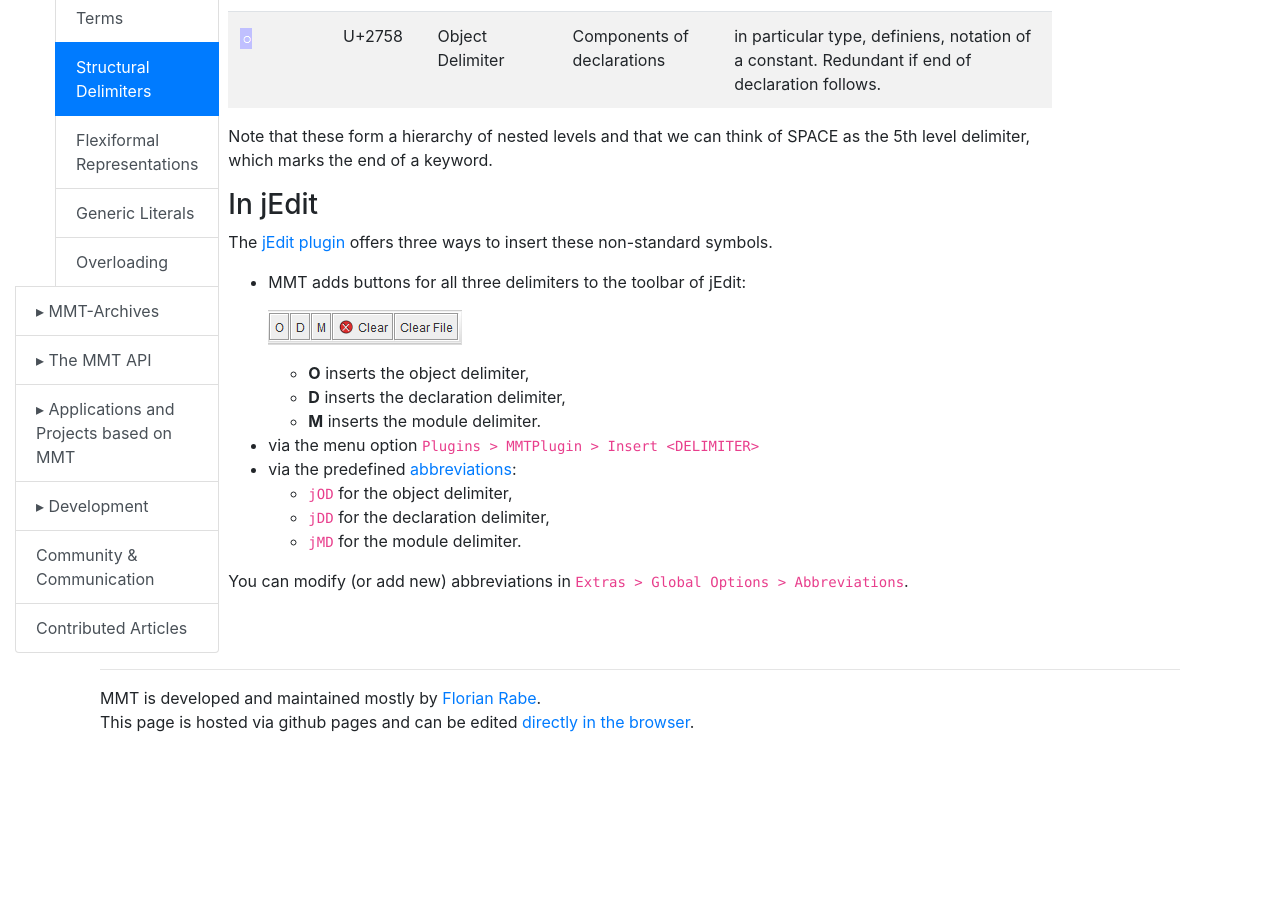
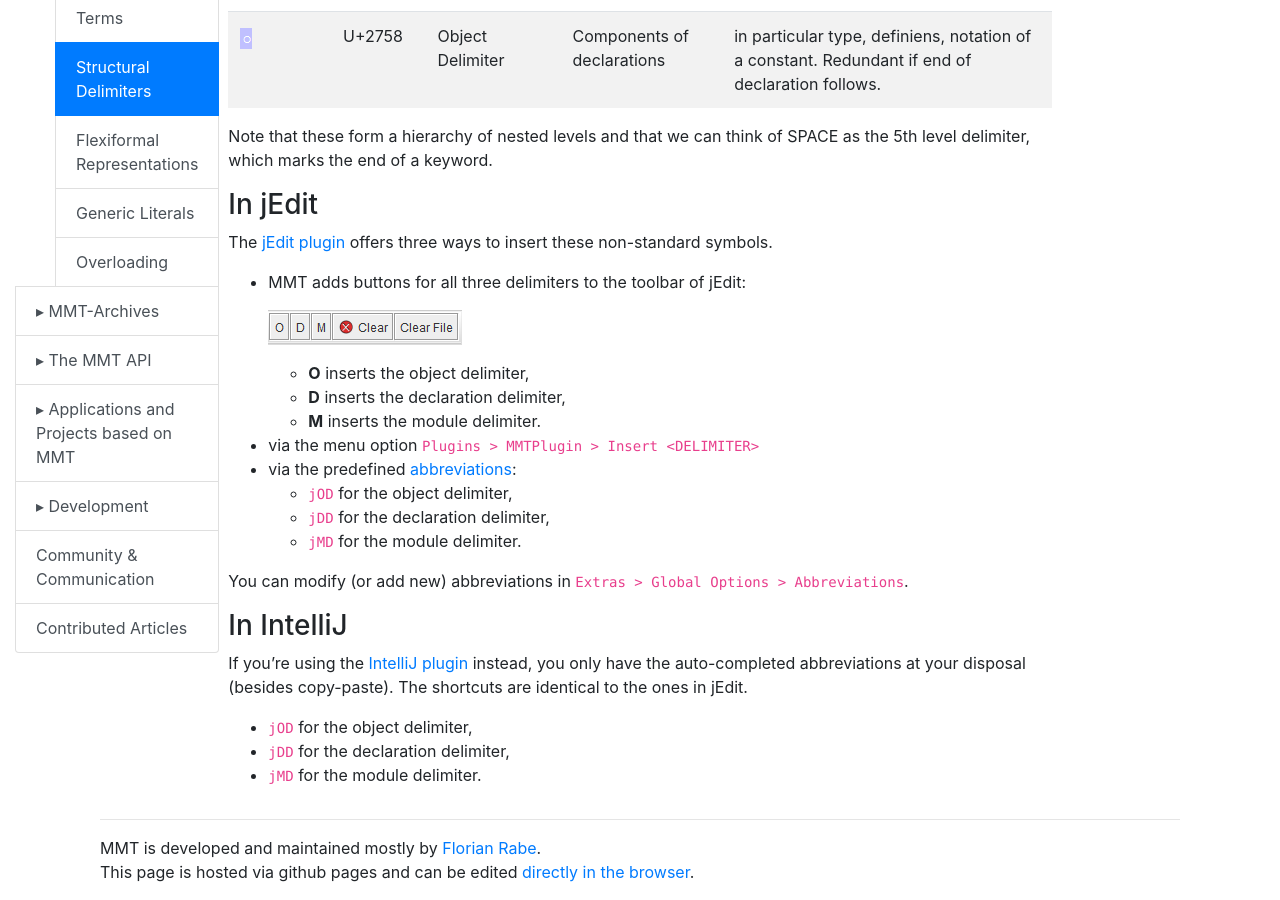
Before and after one commit to UniFormal/uniformal.github.io, a Jekyll site: the page built from doc/language/delimiters.md, in a window 1280 px wide and 900 px high, scrolled down 630 px. Built offline with Jekyll 4.4.1, drawn with Linux system fonts in a browser that asks for light colours; before the commit the page ends 1380 px from its top, so only the background shows below that.

Commit message:
Delimiters in IntelliJ #docsday

```diff
--- a/doc/language/delimiters.md
+++ b/doc/language/delimiters.md
@@ -38,3 +38,11 @@ The [jEdit plugin](../applications/jedit.html) offers three ways to insert these
   * `jMD` for the module delimiter.
 
 You can modify (or add new) abbreviations in `Extras > Global Options > Abbreviations`.
+
+### In IntelliJ
+
+If you're using the [IntelliJ plugin](../applications/intellij.html) instead, you only have the auto-completed abbreviations at your disposal (besides copy-paste). The shortcuts are identical to the ones in jEdit.
+
+* `jOD` for the object delimiter,
+* `jDD` for the declaration delimiter,
+* `jMD` for the module delimiter.
```
